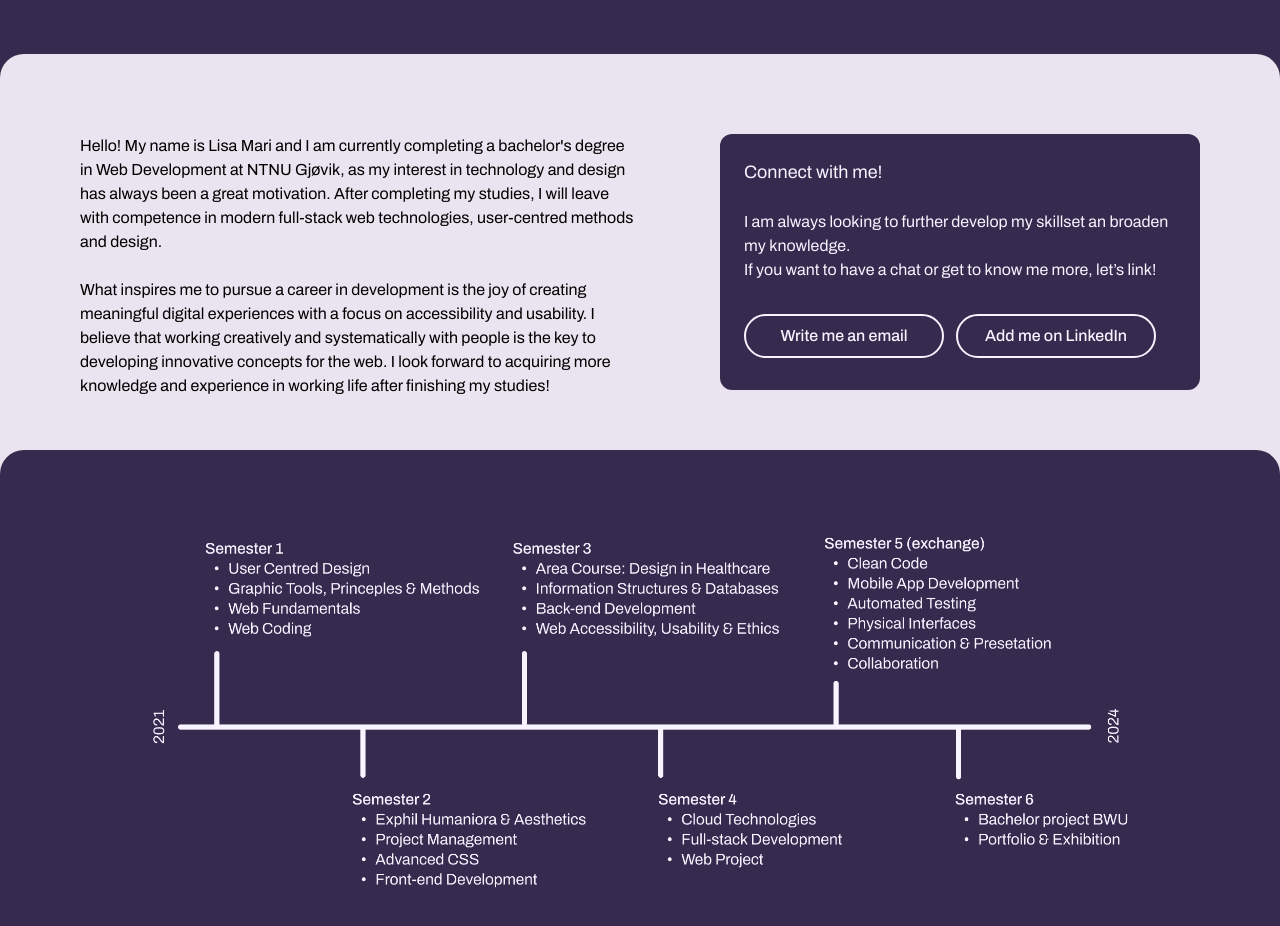
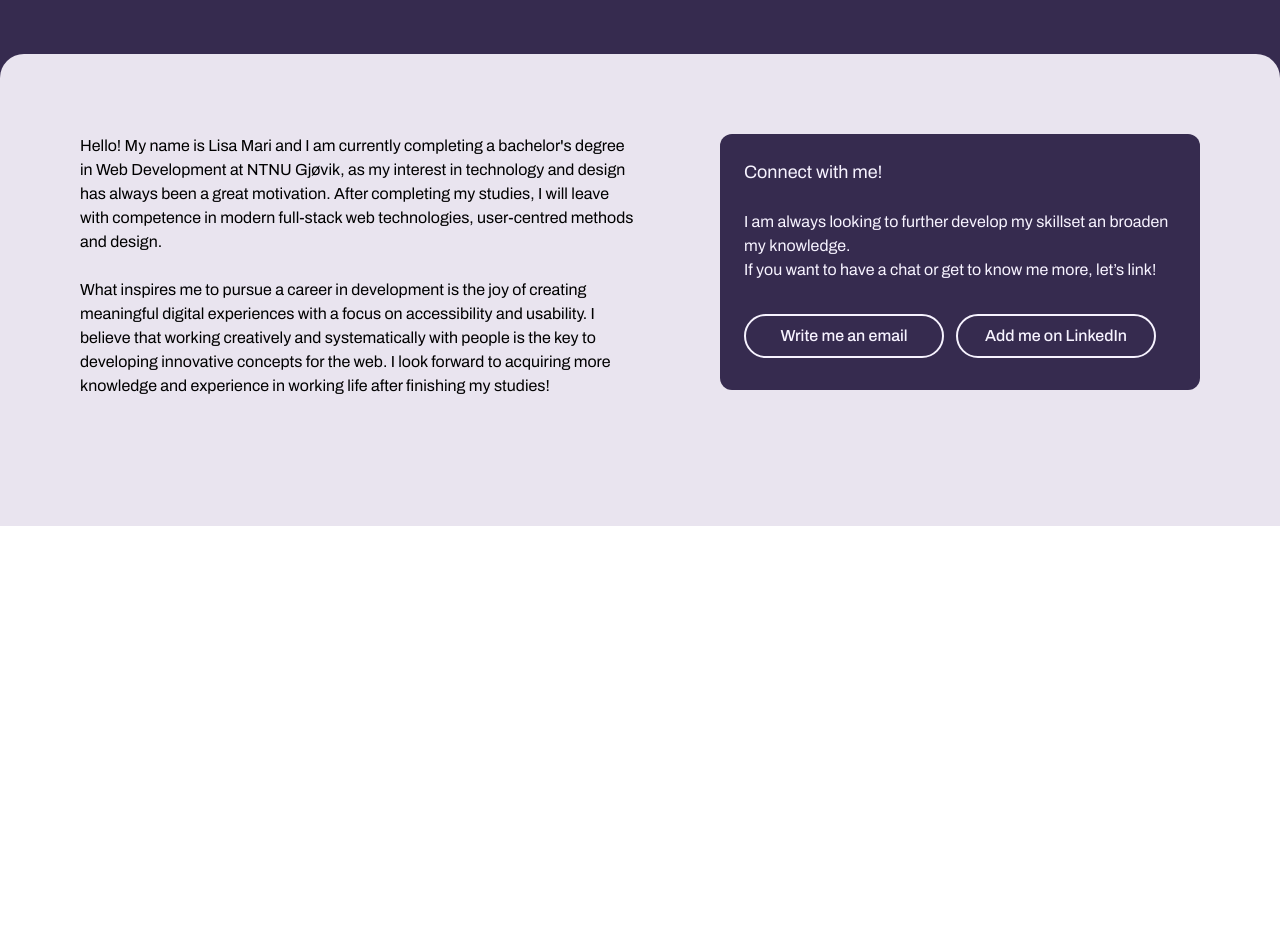
Before and after one commit to lisamarimyrene/portfolio_v24, a Next.js app: page /about in a window 1280 px wide. Shown: the part 380-1306 px from the top of the page. After the commit the page ends 906 px from the top, so only its background shows below. Built offline with nearby package versions, Linux system fonts and the light colour scheme.

Commit message:
removed image

```diff
--- a/app/about/page.tsx
+++ b/app/about/page.tsx
@@ -30,8 +30,8 @@ export default function About() {
       </section>
 
 
-      <div className="px-6 md:px-20 bg-purple-medium w-full min-h-screen pt-16 md:pt-20 z-1 absolute b-0 rounded-t-3xl mt-[-26px]">
-        <div className="flex flex-col lg:flex-row w-full items-top pb-20">
+      <div className="px-6 md:px-20 bg-purple-medium w-full  pt-16 md:pt-20 z-1 absolute b-0 rounded-t-3xl mt-[-26px]">
+        <div className="flex flex-col lg:flex-row w-full items-top pb-16">
 
           <div className="md:max-w-[70%] lg:max-w-[50%] md:mr-20">
             <p className="mb-6 text-base">Hello! My name is Lisa Mari and I am currently completing a bachelor&apos;s degree in Web Development at NTNU Gjøvik, as my interest in technology and design has always been a great motivation. After completing my studies, I will leave with competence in modern full-stack web technologies, user-centred methods and design.</p>
@@ -61,7 +61,7 @@ export default function About() {
         </div>
       </div>
 
-      <div className="px-6 md:px-20 bg-purple-dark w-full pt-16 md:pt-20 z-1 absolute pb-8 md:pb-28 rounded-t-3xl mt-[870px] md:mt-[370px]">
+      {/* <div className="px-6 md:px-20 bg-purple-dark w-full pt-16 md:pt-32 z-1 pb-0 md:pb-28 flex justify-center items-center h-[450px] md:h-[600px] mt-[745px] md:mt-[770px] lg:mt-[370px]">
         <div className="w-full flex justify-center pb-14 md:pb-0">
           <Image
                 src={Timeline}
@@ -70,7 +70,7 @@ export default function About() {
                 width={1000}
             />
         </div>
-      </div>
+      </div> */}
       {/* <footer className="absolute flex flex-col justify-center items-center bg-orange h-40 w-full z-20 mt-[1130px] md:mt-[930px] rounded-t-xl">
             <p className="text-sm mb-4 text-purple-dark">
                 Lisa Mari Myrene – Portfolio BWU 2024
```
